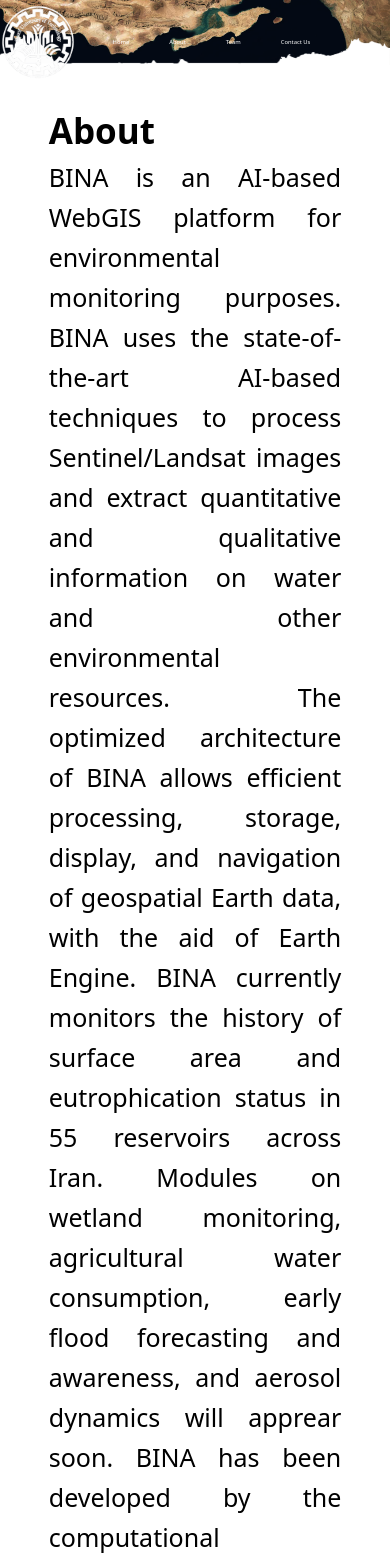
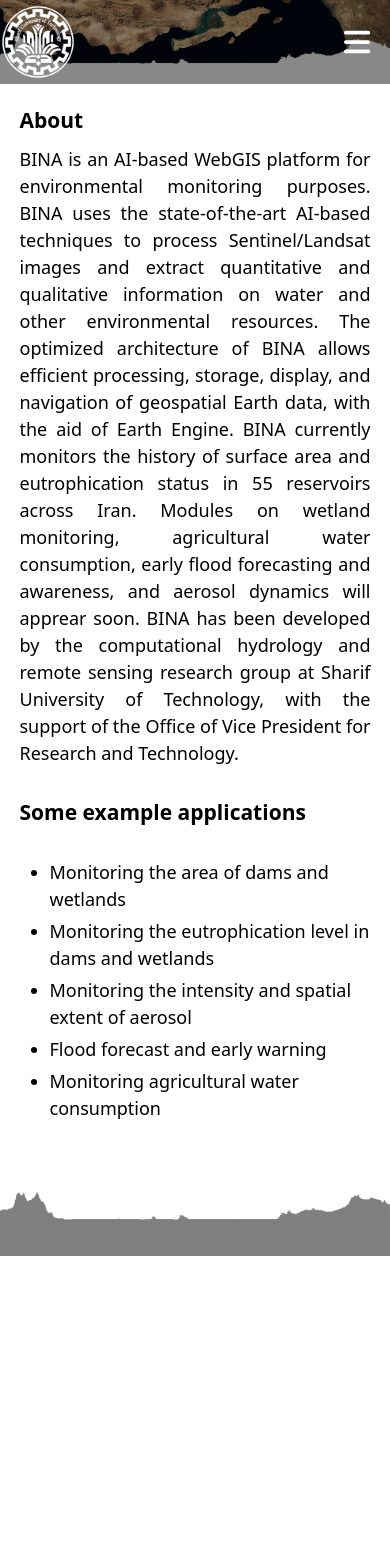
Before and after one commit to iozhen/chehrehnegar, a Next.js app: page /about in a window 390 px wide. Shown: the top 1566 px of the page. After the commit the page ends 1256 px from the top, so only its background shows below. Built offline with nearby package versions, Linux system fonts and the light colour scheme.

Commit message:
add style to bilingualWebsite

```diff
--- /dev/null
+++ b/components/SidebarMenu.tsx
@@ -0,0 +1,74 @@
+import Link from "next/link";
+import data from "../data/db.json";
+import { linksType } from "./layout/Header";
+import i18next from "i18next";
+import { FontAwesomeIcon } from "@fortawesome/react-fontawesome";
+import { faClose } from "@fortawesome/free-solid-svg-icons";
+
+interface sidebarType {
+   setSidebarState: React.Dispatch<React.SetStateAction<boolean | undefined>>;
+   sidebarState: boolean | undefined;
+}
+
+export default function SidebarMenu({
+   setSidebarState,
+   sidebarState,
+}: sidebarType) {
+   const { t } = i18next;
+   const isEnLang = i18next.language === "en";
+
+   return (
+      <div
+         className={`fixed top-0 left-0 w-full h-full bg-[rgba(0,0,0,0.9)] z-[999] text-white transition duration-[0.7s]
+            ${
+               sidebarState
+                  ? "translate-x-0"
+                  : isEnLang
+                  ? "translate-x-[100%]"
+                  : "translate-x-[-100%]"
+            }
+         `}
+      >
+         <button
+            className={`text-[30px] my-[30px] px-[35px] w-full flex
+          ${isEnLang ? "justify-end" : "justify-start"}
+        `}
+            onClick={() => setSidebarState(false)}
+         >
+            <FontAwesomeIcon
+               icon={faClose}
+               className="transition duration-[0.4s] ___ hover:text-[red]"
+            />
+         </button>
+
+         <nav className="grid text-[21px] px-[40px] mt-[30px]">
+            <button
+               onClick={() => {
+                  setSidebarState(false);
+                  isEnLang
+                     ? i18next.changeLanguage("fa")
+                     : i18next.changeLanguage("en");
+               }}
+               className={`text-left px-[15px] h-[60px] flex items-center transition duration-[0.5s] ___ hover:bg-[#FFF3]
+                  ${isEnLang ? "justify-start" : "justify-end"}
+               `}
+            >
+               {isEnLang ? "فا" : "En"}
+            </button>
+
+            {data.headerLinks.map(({ href, title }: linksType, index) => (
+               <Link
+                  href={href}
+                  key={index}
+                  className={`px-[15px] h-[60px] flex justify-start items-center transition duration-[0.5s] ___ hover:bg-[#FFF3]
+                     ${isEnLang ? "justify-start" : "justify-end"}
+                  `}
+                  onClick={() => setSidebarState(false)}
+               >
+                  {t(`${title}`)}
+               </Link>
+            ))}
+         </nav>
+      </div>
+   );
+}
--- a/components/SlideShow.tsx
+++ b/components/SlideShow.tsx
@@ -36,16 +36,18 @@
                className="absolute transition duration-[1s] w-full h-full bg-center bg-cover"
             >
                <div
-            className={`fixed text-[2vw] text-white flex justify-center items-center gap-[15px] animate-fade-animate bottom-[40px]
+                  className={`fixed text-[20px] text-white flex justify-center items-center gap-[15px] animate-fade-animate bottom-[15px] ___  sm:text-[28px]
                      ${
-                isEnLang ? "left-[80px] text-left" : "right-[80px] text-right"
+                        isEnLang
+                           ? "left-[20px] text-left ___ sm:left-[50px] ___ md:left-[80px]"
+                           : "right-[20px] text-right ___ sm:right-[50px] ___ md:right-[80px]"
                      }
                   `}
                >
                   <FontAwesomeIcon
                      icon={faMapMarkerAlt}
                      color="red"
-              style={{ fontSize: "2vw" }}
+                     className="text-[20px] ___ sm:text-[28px]"
                   />
                   <span>{t(`${location}`)}</span>
                </div>
--- a/components/layout/Header.tsx
+++ b/components/layout/Header.tsx
@@ -4,8 +4,11 @@
 import Link from "next/link";
 import i18next from "i18next";
 import { useTranslation } from "react-i18next";
+import { FontAwesomeIcon } from "@fortawesome/react-fontawesome";
+import { faBars } from "@fortawesome/free-solid-svg-icons";
+import SidebarMenu from "../SidebarMenu";
 
-interface linksType {
+export interface linksType {
    href: string;
    title: string;
 }
@@ -16,6 +19,7 @@
    const [headerShowState, setHeaderShowState] = useState<boolean>();
    const { t } = useTranslation();
    const isEnLang = i18next.language === "en";
+   const [sidebarState, setSidebarState] = useState<boolean>();
 
    useEffect(() => {
       window.addEventListener("scroll", (e) => {
@@ -27,14 +31,15 @@
 
    return (
       <header
-      style={{
-        background: `${isHomePage || headerShowState ? "#0007" : "#0000"}`,
-      }}
-      className={
-        "animate-map-fade fixed top-0 left-0 w-full flex justify-between items-center z-[10] " +
-        (router.pathname.includes("map") ? "h-[7vh] " : "h-[10%] ") +
-        (isEnLang ? "flex-row" : "flex-row-reverse")
+         className={`animate-map-fade fixed top-0 left-0 w-full flex justify-between items-center z-[10]
+            ${router.pathname.includes("map") ? "h-[7vh]" : "h-[10%]"}
+            ${isEnLang ? "flex-row" : "flex-row-reverse"}
+            ${
+               isHomePage || headerShowState
+                  ? "bg-[#0007]"
+                  : "bg-[#0007] xl:bg-[#0000]"
             }
+         `}
       >
          <a
             href="https://en.sharif.edu/"
@@ -48,7 +53,7 @@
          ></a>
 
          <nav
-        className={`text-white flex justify-center items-center gap-[40px] text-[1.5vw]
+            className={`hidden text-white justify-center items-center gap-[40px] ___ sm:text-[22px] sm:flex
           ${isEnLang ? "flex-row pr-[35px]" : "flex-row-reverse pl-[35px]"}
         `}
          >
@@ -68,6 +73,18 @@
                {isEnLang ? "فا" : "En"}
             </button>
          </nav>
+
+         <button
+            className="inline-block mx-[20px] text-[30px] text-white ___ sm:hidden"
+            onClick={() => setSidebarState(true)}
+         >
+            <FontAwesomeIcon icon={faBars} />
+         </button>
+
+         <SidebarMenu
+            setSidebarState={setSidebarState}
+            sidebarState={sidebarState}
+         />
       </header>
    );
 };
--- a/pages/about.tsx
+++ b/pages/about.tsx
@@ -18,30 +18,43 @@
          />
 
          <div
-        className={`w-[75%] mx-auto mb-[70px]
+            className={`w-[90%] mx-auto mb-[70px] ___ sm:w-[80%] ___ md:w-[75%]
                ${isEnLang ? "text-left" : "text-right"}
             `}
          >
-        <h3 className="text-[35px] font-bold">{t("About_Title")}</h3>
+            <h3 className="text-[21px] mb-[10px] font-bold ___ sm:text-[30px] ___ lg:text-[35px]">
+               {t("About_Title")}
+            </h3>
 
             <p
                dir={isEnLang ? "ltr" : "rtl"}
-          className="text-[25px] font-normal text-justify leading-[40px] mb-[30px]"
+               className="text-[18px] font-normal text-justify mb-[30px] ___ sm:text-[20px] sm:leading-[35px] ___ lg:text-[25px] lg:leading-[40px]"
             >
                {t("About_desc")}
             </p>
 
-        <h3 className="text-[35px] font-bold pb-[30px]">{t("Some_example")}</h3>
+            <h3 className="text-[21px] font-bold pb-[30px] ___ sm:text-[30px] ___ lg:text-[35px]">
+               {t("Some_example")}
+            </h3>
 
             <ul
                dir={isEnLang ? "ltr" : "rtl"}
-          className={`${isEnLang ? "pl-[45px]" : "pr-[45px]"}`}
+               className={`${
+                  isEnLang
+                     ? "pl-[30px] ___ sm:pl-[45px]"
+                     : "pr-[30px] ___ sm:pr-[45px]"
+               }`}
             >
-          {data.aboutUsList.map(({ title }: aboutListType, index: number) => (
-            <li key={index} className="list-disc text-[25px] font-normal">
+               {data.aboutUsList.map(
+                  ({ title }: aboutListType, index: number) => (
+                     <li
+                        key={index}
+                        className="list-disc font-normal mb-[5px] text-[18px] ___ lg:text-[25px]"
+                     >
                         {t(`${title}`)}
                      </li>
-          ))}
+                  )
+               )}
             </ul>
          </div>
 
--- a/pages/contact.tsx
+++ b/pages/contact.tsx
@@ -15,11 +15,13 @@
 
       <div
         dir={`${isEnLang ? "ltr" : "rtl"}`}
-        className="w-[75%] mx-auto mb-[70px]"
+        className="w-[90%] mx-auto mb-[70px] ___ sm:w-[80%] ___ md:w-[75%]"
       >
-        <h3 className="text-[35px] font-bold">{t("Contact_Title")}</h3>
+        <h3 className="text-[21px] font-bold ___ sm:text-[30px] ___ lg:text-[35px]">
+          {t("Contact_Title")}
+        </h3>
 
-        <p className="text-[25px] font-normal text-justify leading-[40px] mb-[40px]">
+        <p className="text-[18px] font-normal text-justify leading-[40px] mb-[40px] ___ sm:text-[20px] sm:leading-[35px] ___ lg:text-[25px] lg:leading-[40px]">
           {t("Contact_desc1")} <br />
           {t("Contact_desc2")} <br />
           {t("Contact_desc3")} <br />
@@ -28,9 +30,7 @@
         {i18next.language === "en" ? (
           <iframe
             src="https://www.google.com/maps/embed?pb=!1m18!1m12!1m3!1d3239.9990550161046!2d51.34838808776515!3d35.70164086692187!2m3!1f0!2f0!3f0!3m2!1i1024!2i768!4f13.1!3m3!1m2!1s0x3f8e00a6421aaaab%3A0x58579384133c80f5!2sDepartment%20of%20Civil%20Engineering!5e0!3m2!1sen!2s!4v1649746061292!5m2!1sen!2s"
-            width="600"
-            height="450"
-            className="border-0 m-auto"
+            className="w-full max-w-[600px] border-0 m-auto aspect-[4/3]"
             allowFullScreen={false}
             loading="lazy"
           ></iframe>
--- a/pages/index.tsx
+++ b/pages/index.tsx
@@ -11,11 +11,10 @@
   return (
     <div className="w-full h-full relative overflow-hidden">
       <Slider slides={data.homePageSlider} />
-      <div
-        className={`w-full h-full grid items-end px-[80px] absolute left-0 bottom-0`}
-      >
+
+      <div className="px-[25px] w-full h-full grid items-end absolute left-0 bottom-0 ___ sm:px-[50px] ___ md:px-[80px]">
         <p
-          className={`text-[3vw] leading-[160%] text-white mb-[-180px]
+          className={`text-[24px] leading-[160%] text-white mb-[-180px] ___ sm:text-[35px] ___ md:text-[43px]
           ${
             isEnLang
               ? "justify-self-start text-left"
@@ -28,7 +27,8 @@
           {t("Home_desc2")} <br />
           {t("Home_desc3")} <br />
         </p>
-        <button className="border-[2px] border-[#FFF] w-[12vw] h-[10vh] text-[1.8vw] text-white flex text-center items-center justify-center justify-self-center mb-[80px] ___ hover:bg-[#000]">
+
+        <button className="w-[130px] h-[50px] text-[20px] border-[2px] border-[#FFF] text-white flex text-center items-center justify-center justify-self-center mb-[90px] ___ sm:w-[140px] sm:h-[80px] sm:text-[26px] sm:mb-[100px] ___ hover:bg-[#000]">
           {t("Home_Btn")}
         </button>
       </div>
```
Also changed, not shown: pages/team.tsx (+23 -6 lines). Lines whose indentation alone changed are shown as unchanged.
